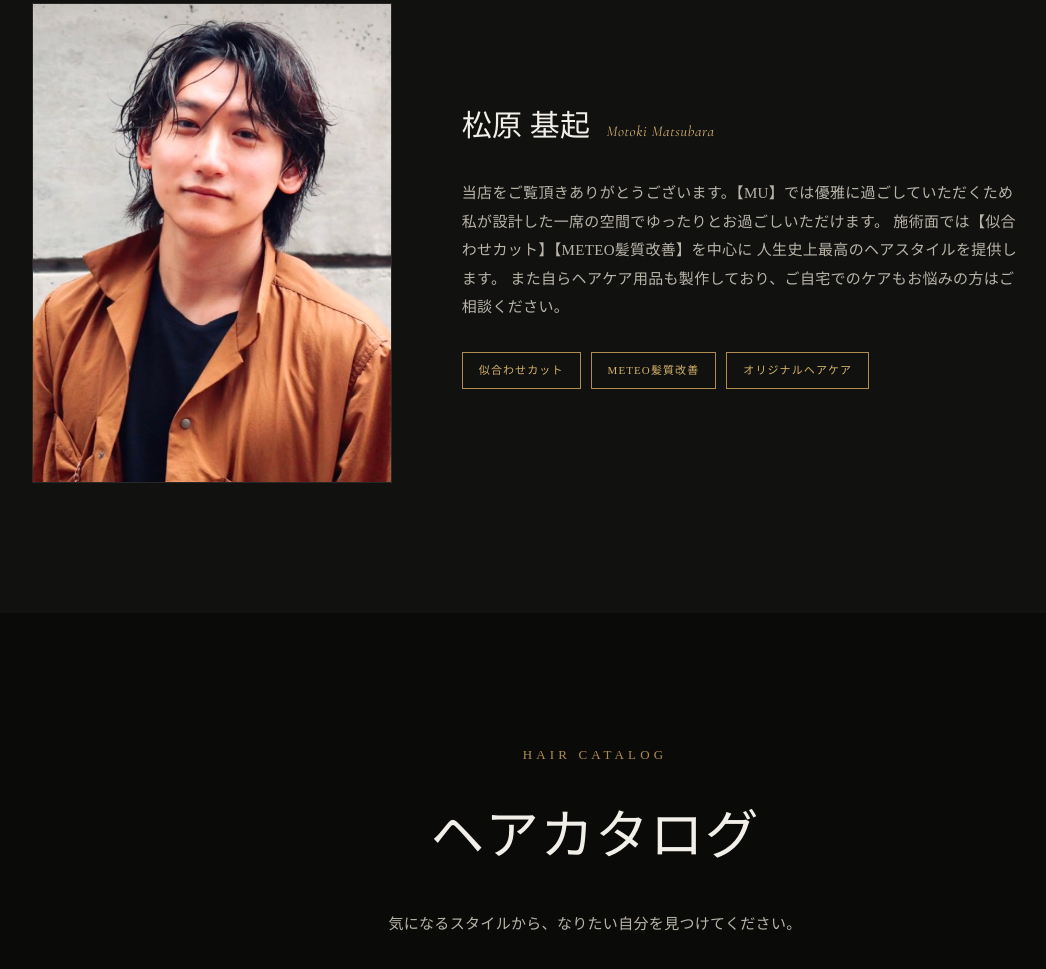
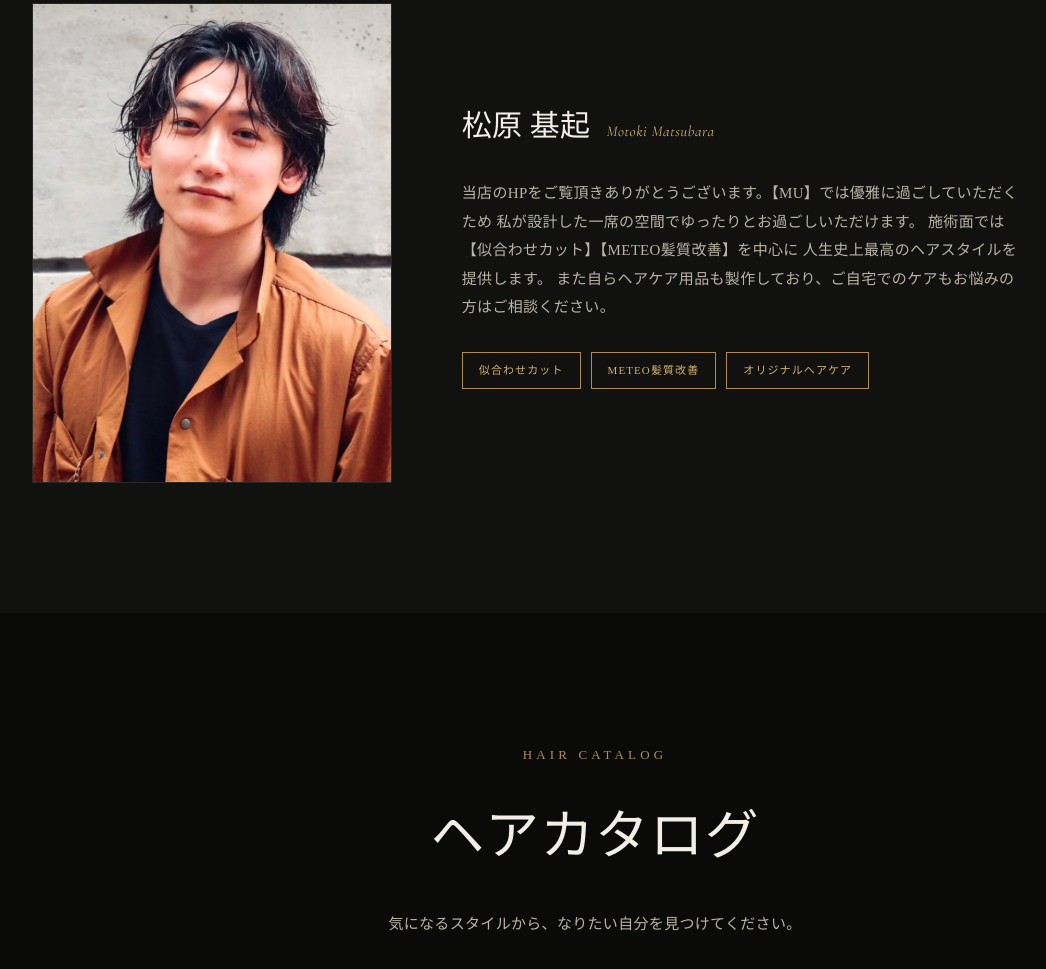
Before and after one commit to unfold20230525-netizen/mu-salon-hp, a plain HTML site: page index.html in a window 1280 px wide. Shown: the part 4085-5054 px from the top of the page, without its empty margins (45-1091 px from the left). Drawn offline with Linux system fonts and the light colour scheme; a web font is replaced by a local one.

Commit message:
スタイリストコメントを修正

```diff
--- a/index.html
+++ b/index.html
@@ -189,7 +189,7 @@
       <div class="staff-text">
         <h3 class="staff-name">松原 基起<span class="staff-name-en">Motoki Matsubara</span></h3>
         <p class="staff-comment">
-          当店をご覧頂きありがとうございます。【MU】では優雅に過ごしていただくため
+          当店のHPをご覧頂きありがとうございます。【MU】では優雅に過ごしていただくため
           私が設計した一席の空間でゆったりとお過ごしいただけます。
           施術面では【似合わせカット】【METEO髪質改善】を中心に
           人生史上最高のヘアスタイルを提供します。
```
